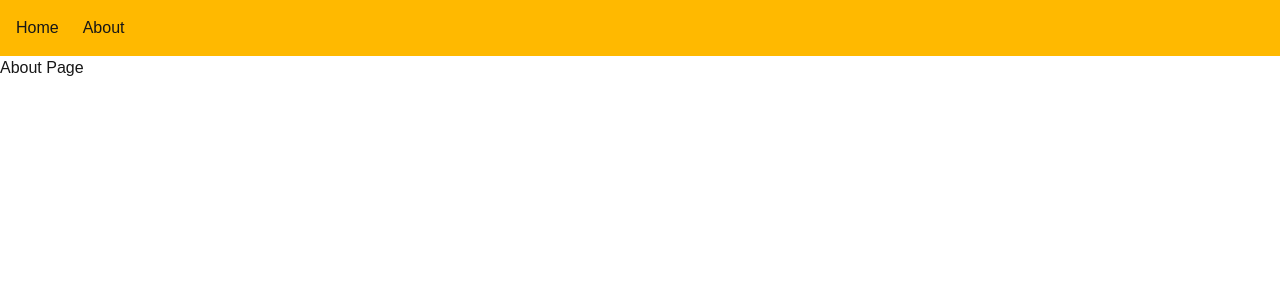
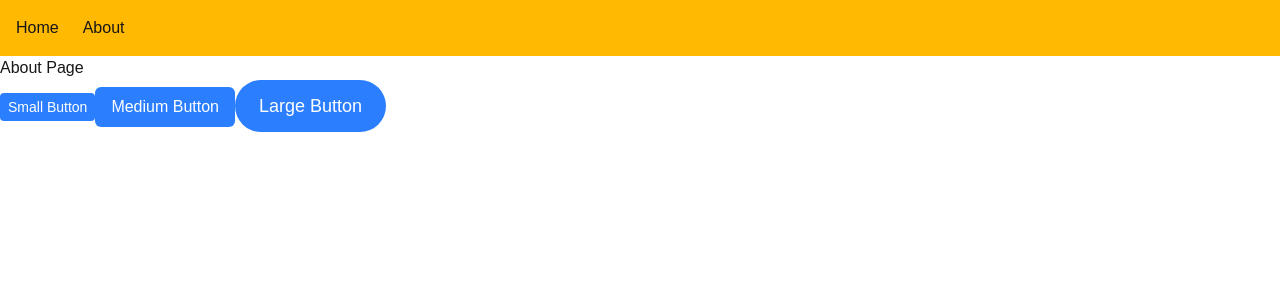
Before and after one commit to Braben/alx-project-0x02-setup, a Next.js app in the folder alx-project-0x02/: page /about in a window 1280 px wide. Shown: the top 300 px of the page. Built offline with nearby package versions, Linux system fonts and the light colour scheme.

Commit message:
Create and Use a Button Component

```diff
--- /dev/null
+++ b/alx-project-0x02/components/common/Button.tsx
@@ -0,0 +1,35 @@
+import { type ButtonProps } from "@/interfaces";
+
+const ButtonProps: React.FC<ButtonProps> = ({
+  label,
+  onClick,
+  title,
+  shapes,
+  sizes,
+  className = "",
+}) => {
+  const sizesClass = {
+    small: "px-2 py-1 text-sm",
+    medium: "px-4 py-2 text-base",
+    large: "px-6 py-3 text-lg",
+  };
+  const shapesClass = {
+    "rounded-sm": "rounded-sm",
+    "rounded-md": "rounded-md",
+    "rounded-lg": "rounded-lg",
+    "rounded-full": "rounded-full",
+  };
+
+  return (
+    <button
+      className={`bg-blue-500 text-white hover:bg-blue-600 focus:outline-none focus:ring-2 focus:ring-blue-400 ${
+        sizesClass[sizes || "medium"]
+      } ${shapesClass[shapes || "rounded-md"]} ${className}`}
+      onClick={onClick}
+    >
+      {label}
+    </button>
+  );
+};
+
+export default ButtonProps;
--- a/alx-project-0x02/interfaces/index.ts
+++ b/alx-project-0x02/interfaces/index.ts
@@ -8,3 +8,11 @@ export interface PostModalProps {
   onClose: () => void;
   onSubmit: (data: CardProps) => void;
 }
+
+export interface ButtonProps {
+  label: string;
+  onClick: () => void;
+  sizes?: "small" | "medium" | "large";
+  shapes?: "rounded-sm" | "rounded-md" | "rounded-lg" | "rounded-full";
+  className: string;
+}
--- a/alx-project-0x02/pages/about.tsx
+++ b/alx-project-0x02/pages/about.tsx
@@ -1,10 +1,32 @@
 import React from "react";
 import Header from "@/components/layout/Header";
+import Button from "@/components/common/Button";
 const about = () => {
   return (
     <div>
       <Header />
       <h1>About Page</h1>
+      <Button
+        label="Small Button"
+        className=""
+        shapes="rounded-sm"
+        sizes="small"
+        onClick={() => alert("Button Clicked!")}
+      />
+      <Button
+        label="Medium Button"
+        className=""
+        shapes="rounded-md"
+        sizes="medium"
+        onClick={() => alert("Button Clicked!")}
+      />
+      <Button
+        label="Large Button"
+        className=""
+        shapes="rounded-full"
+        sizes="large"
+        onClick={() => alert("Button Clicked!")}
+      />
     </div>
   );
 };
```
